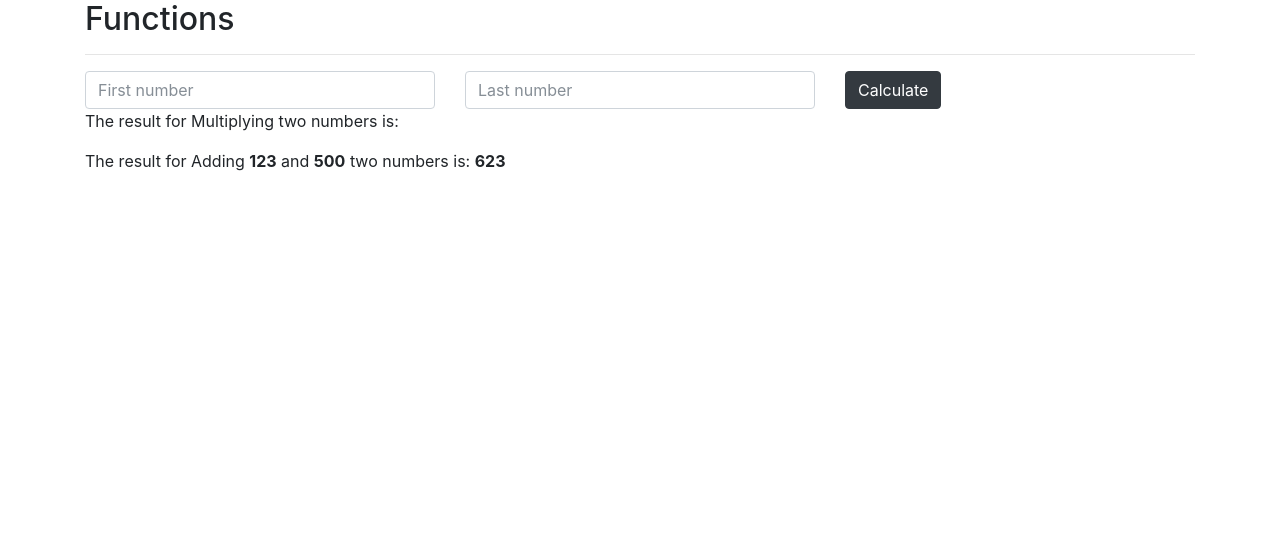
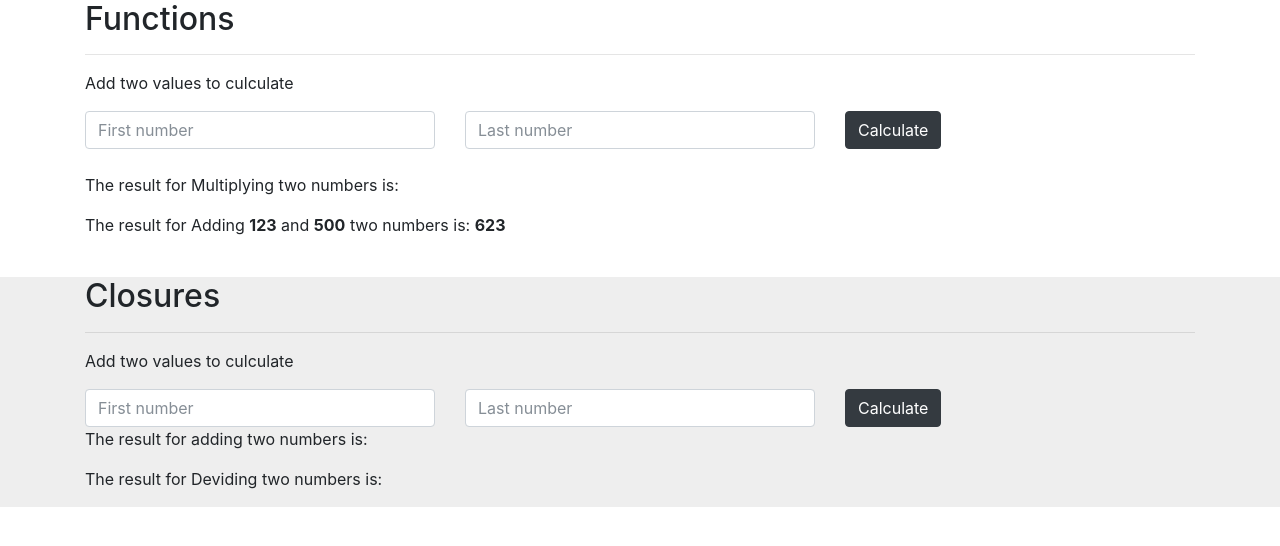
Before and after one commit to NdauwaRafael/Javascript-Fundamentals, a plain HTML site: page index.html in a window 1280 px wide. Drawn offline with nearby package versions, Linux system fonts and the light colour scheme.

Commit message:
Closurers

```diff
--- a/index.html
+++ b/index.html
@@ -11,6 +11,7 @@
     <div class="row">
       <div class="container">
         <h2>Functions</h2><hr>
+        <p>Add two values to culculate</p>
         <form>
           <div class="row">
             <div class="col">
@@ -24,16 +25,42 @@
             </div>
           </div>
         </form>
+        <br>
       <p>The result for Multiplying two numbers is: <strong id="answer"></strong> </p>
       <p>The result for Adding <strong>123</strong> and <strong>500</strong>  two numbers is: <strong id="addition"></strong> </p>
       </div>
     </div>
+    <br>
+
+    <div class="row" style="background: #eeeeee;">
+      <div class="container">
+        <h2>Closures</h2><hr>
+        <p>Add two values to culculate</p>
+        <form>
+          <div class="row">
+            <div class="col">
+              <input type="number" class="form-control" id="val1" placeholder="First number">
+            </div>
+            <div class="col">
+              <input type="number" class="form-control" id="val2" placeholder="Last number">
+            </div>
+            <div class="col">
+              <button type="button" onclick="add_devide()" class="btn btn-dark">Calculate</button>
+            </div>
+          </div>
+        </form>
+        <p>The result for adding two numbers is: <strong id="answer2"></strong> </p>
+        <p>The result for Deviding two numbers is: <strong id="answer1"></strong> </p>
+      </div>
+   </div>
     <script src="https://code.jquery.com/jquery-3.2.1.slim.min.js" integrity="sha384-KJ3o2DKtIkvYIK3UENzmM7KCkRr/rE9/Qpg6aAZGJwFDMVNA/GpGFF93hXpG5KkN" crossorigin="anonymous"></script>
     <script src="https://cdnjs.cloudflare.com/ajax/libs/popper.js/1.12.3/umd/popper.min.js" integrity="sha384-vFJXuSJphROIrBnz7yo7oB41mKfc8JzQZiCq4NCceLEaO4IHwicKwpJf9c9IpFgh" crossorigin="anonymous"></script>
     <script src="assets/js/bootstrap.min.js" integrity="sha384-alpBpkh1PFOepccYVYDB4do5UnbKysX5WZXm3XxPqe5iKTfUKjNkCk9SaVuEZflJ" crossorigin="anonymous"></script>
 
     <script>
-
+/*----------------------------
+  Function statement
+-------------------------------*/
        function add() {
          var num1 = document.getElementById('num1').value;
          var num2 =document.getElementById('num2').value;
@@ -41,12 +68,30 @@
            document.getElementById('answer').innerHTML = answer;
         }
 
+        /*----------------------------
+          Function expression
+        -------------------------------*/
         var addition = function(num1, num2){
           return num1 + num2;
         }
         document.getElementById('addition').innerHTML = addition(123, 500);
 
+        /*----------------------------
+          Closures
+        -------------------------------*/
+        function add_devide() {
+          var val1 = document.getElementById('val1').value;
+          var val2 =document.getElementById('val2').value;
+            var answer1 = +val1 + +val2;
+            document.getElementById('answer2').innerHTML = answer1;
 
+            function devide() {
+              var dev = val1/val2;
+              document.getElementById('answer1').innerHTML = dev;
+            }
+             devide();
+
+         }
     </script>
   </body>
 </html>
```
